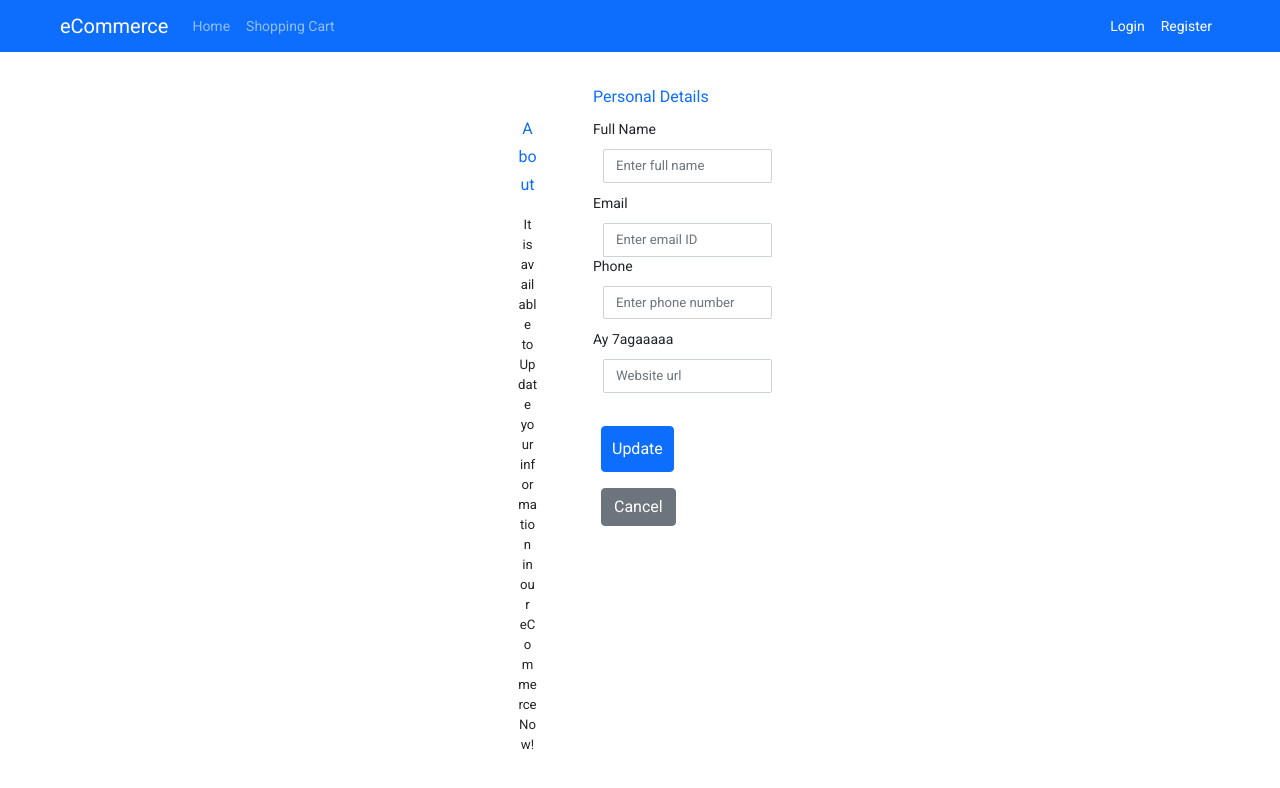
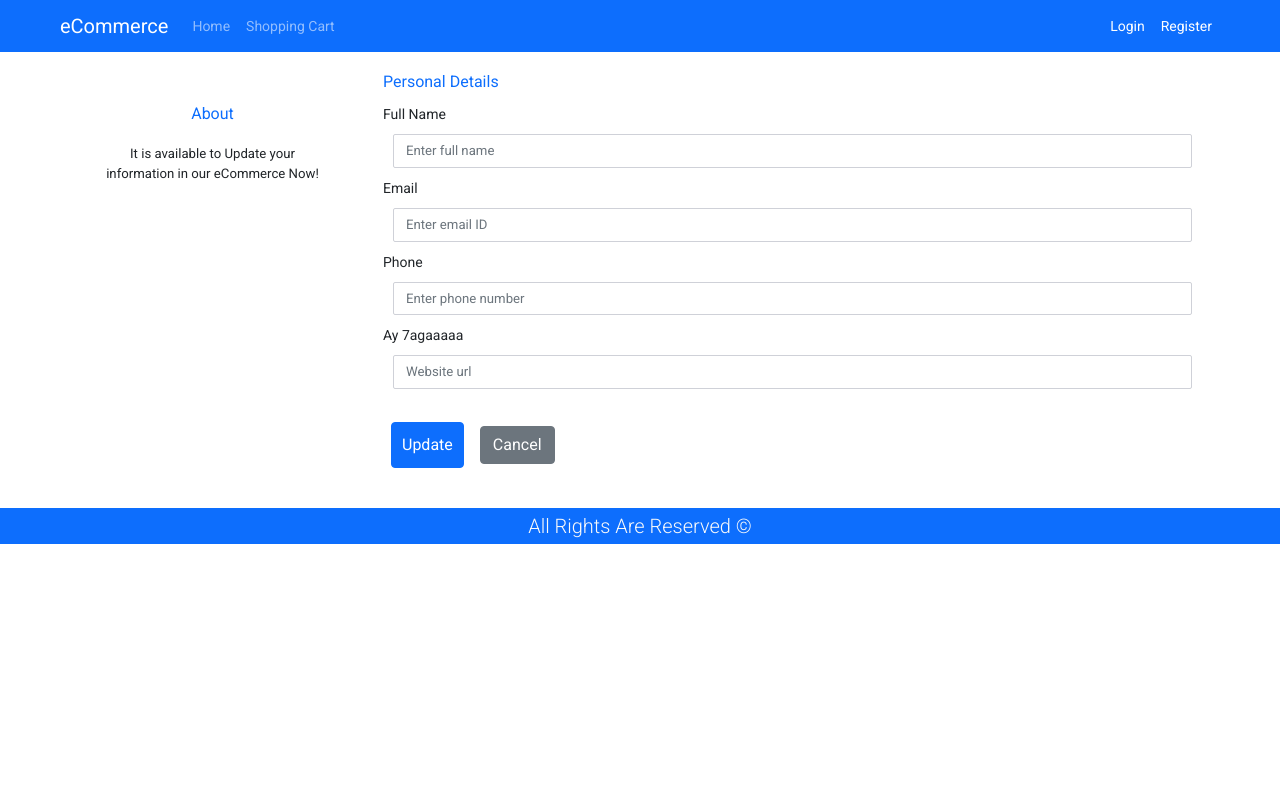
Before and after one commit to m7mdZayan/eCommerce, an Angular app: page /users/1/useredit in a window 1280 px wide. Shown: the top 788 px of the page. Built offline with nearby package versions, Linux system fonts and the light colour scheme; no server answers.

Commit message:
edit design

```diff
--- a/src/app/app.component.html
+++ b/src/app/app.component.html
@@ -1,6 +1,9 @@
-<!-- <app-navbar userName="Mohamed Zayan"></app-navbar>
-<app-home></app-home>
-<app-footer></app-footer> -->
+<app-navbar></app-navbar>
+  <router-outlet></router-outlet>
+<app-footer></app-footer>
+
+
+<!-- Nadine Landing Page -->
 <!-- <div class="main-container">
   <div class="title text-center position-absolute">SHOPIFY</div>
   <app-menu></app-menu>
@@ -10,8 +13,12 @@
   <app-our-partners></app-our-partners>
   <app-our-products></app-our-products>
 </div> -->
-<app-navbar></app-navbar>
+
+
+
+<!-- Magdy Form -->
+<!-- <app-navbar></app-navbar>
 <main class="form-signin">
   <router-outlet></router-outlet>
 </main>
-<!-- <app-footer></app-footer> -->
+<app-footer></app-footer> -->
--- a/src/app/components/navbar/navbar.component.ts
+++ b/src/app/components/navbar/navbar.component.ts
@@ -12,17 +12,19 @@ export class NavbarComponent implements OnInit {
   // @Input() userName = '';
   userExist: boolean = false;
   userName = '';
-
+  id:string = '';
+  // id:string = "60a9bd6b6aa18d2e20b9e609";
   constructor(private http: HttpClient, private router: Router) {}
 
   ngOnInit(): void {
     Emitters.userEmitter.subscribe((user: any) => {
       this.userName = user.name;
       this.userExist = true;
+      this.id = user._id;
     });
   }
 
-  id:string = "60a9bd6b6aa18d2e20b9e609";
+
 
   logout(): void {
     this.http
--- a/src/styles.css
+++ b/src/styles.css
@@ -38,3 +38,6 @@ body {
   border-top-left-radius: 0;
   border-top-right-radius: 0;
 }
+
+html, body { height: 100%; }
+body { margin: 0; font-family: Roboto, "Helvetica Neue", sans-serif; }
```
